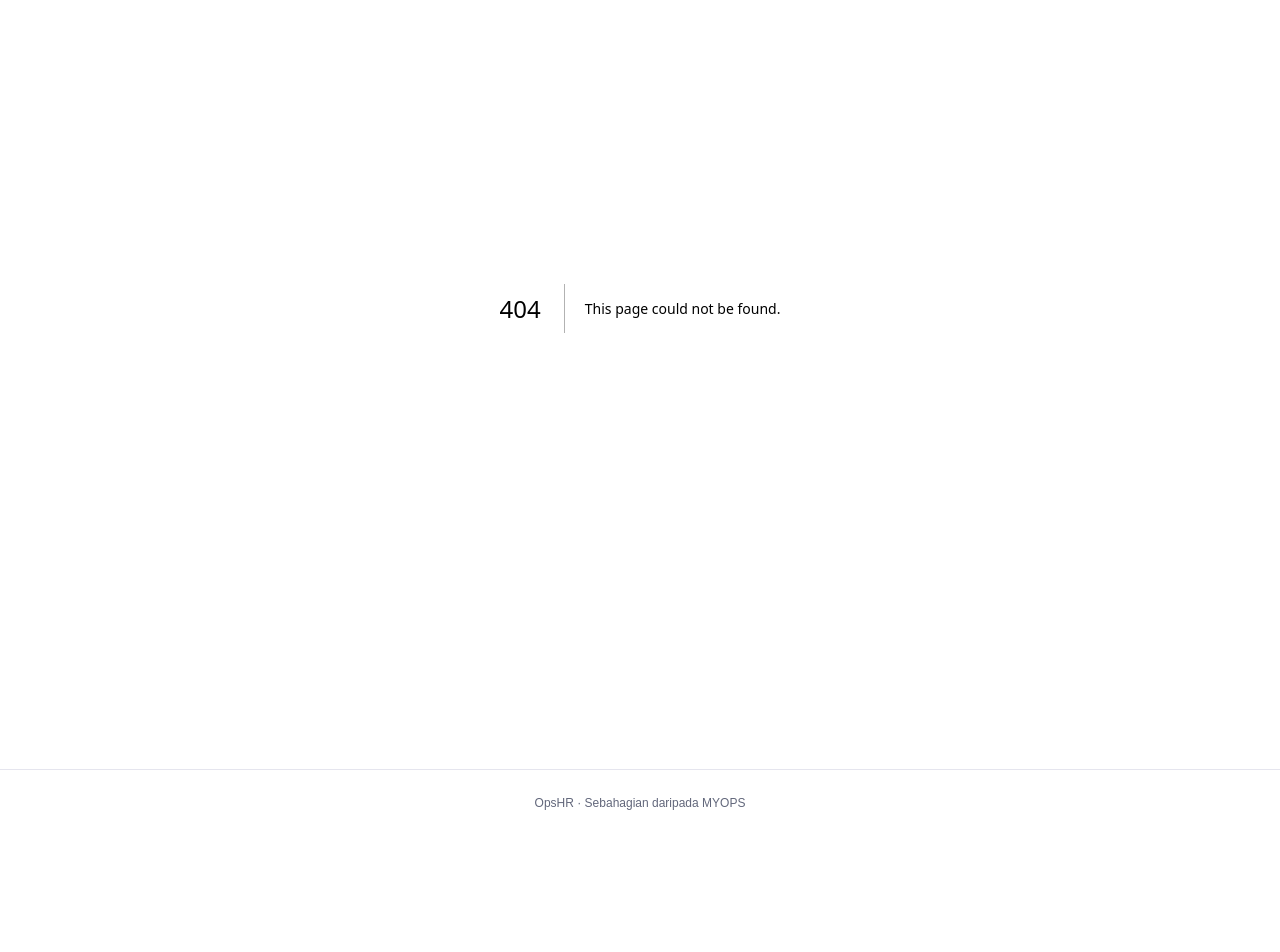
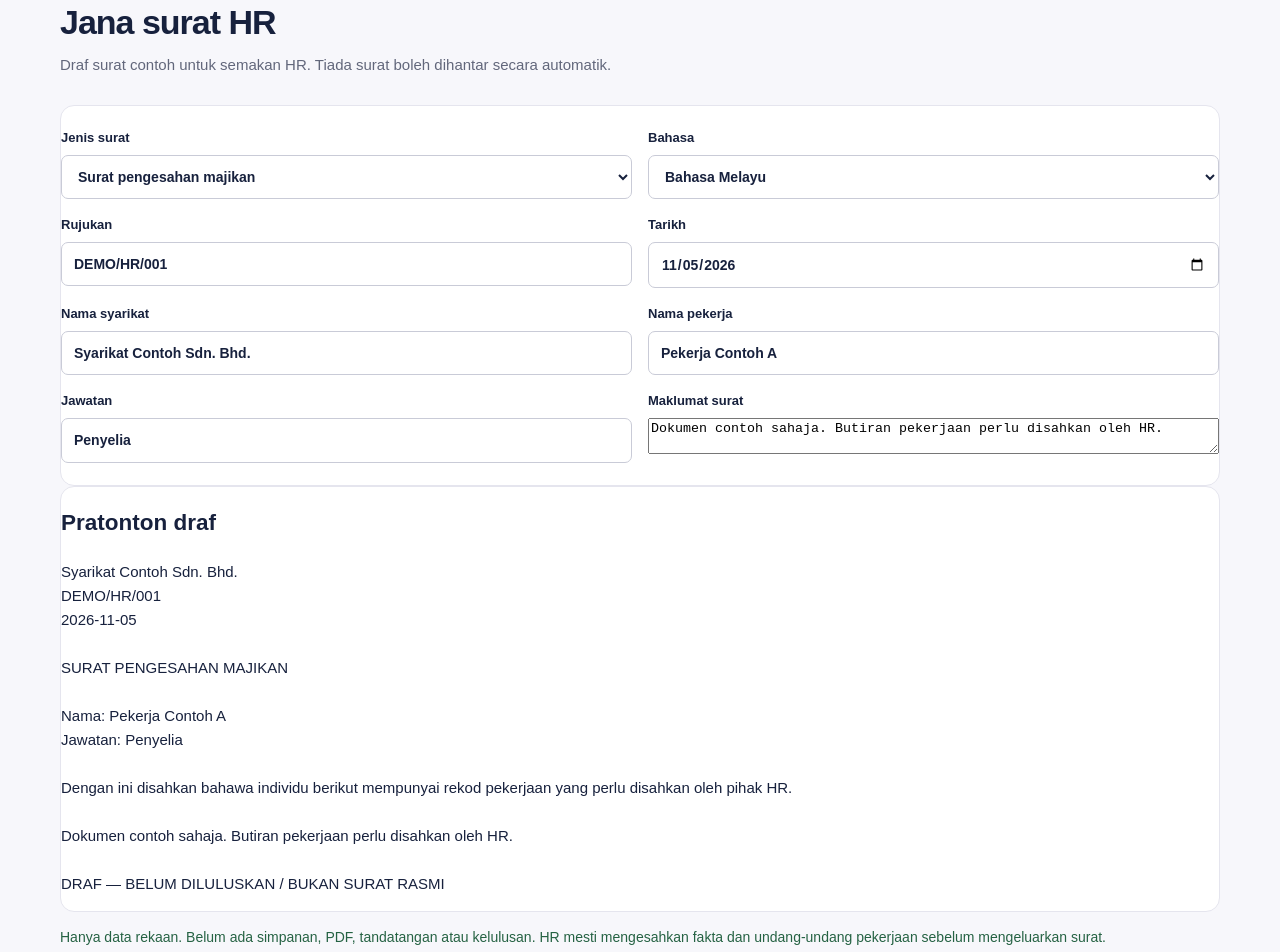
Before and after one commit to niz262025-hub/OPSHR, a Next.js app: page /letters in a window 1280 px wide. Before the commit this address had no page. Shown: the part 280-1232 px from the top of the page. Before the commit the page ends 1117 px from the top, so only its background shows below. Built offline with nearby package versions, Linux system fonts and the light colour scheme.

Commit message:
feat(opshr): add letter generator preview app/letters/page.tsx

```diff
--- /dev/null
+++ b/app/letters/page.tsx
@@ -0,0 +1,40 @@
+"use client";
+
+import Link from "next/link";
+import { useState } from "react";
+import { demoLetterDraft, letterKinds, renderLetter, validateLetterDraft, type LetterDraft } from "../../lib/letters";
+
+const labels = {
+  offer: "Surat tawaran pekerjaan",
+  disciplinary: "Surat tindakan tatatertib",
+  show_cause: "Surat tunjuk sebab",
+  employment_confirmation: "Surat pengesahan majikan",
+};
+export default function LetterPreviewPage() {
+  const [draft, setDraft] = useState<LetterDraft>(demoLetterDraft);
+  const update = <K extends keyof LetterDraft>(key: K, value: LetterDraft[K]) => setDraft((prev) => ({ ...prev, [key]: value }));
+  const error = validateLetterDraft(draft);
+  return (
+    <>
+      <Link href="/">← Modul OpsHR</Link>
+      <div className="page-heading"><div><div className="eyebrow">HR LETTER GENERATOR · DEMO</div><h1>Jana surat HR</h1><p>Draf surat contoh untuk semakan HR. Tiada surat boleh dihantar secara automatik.</p></div></div>
+      <section className="directory">
+        <div className="form-grid">
+          <label>Jenis surat<select value={draft.kind} onChange={(e) => update("kind", e.target.value as LetterDraft["kind"])}>{letterKinds.map((kind) => <option key={kind} value={kind}>{labels[kind]}</option>)}</select></label>
+          <label>Bahasa<select value={draft.language} onChange={(e) => update("language", e.target.value as LetterDraft["language"])}><option value="ms">Bahasa Melayu</option><option value="en">English</option></select></label>
+          <label>Rujukan<input value={draft.reference} onChange={(e) => update("reference", e.target.value)} /></label>
+          <label>Tarikh<input type="date" value={draft.date} onChange={(e) => update("date", e.target.value)} /></label>
+          <label>Nama syarikat<input value={draft.companyName} onChange={(e) => update("companyName", e.target.value)} /></label>
+          <label>Nama pekerja<input value={draft.employeeName} onChange={(e) => update("employeeName", e.target.value)} /></label>
+          <label>Jawatan<input value={draft.position} onChange={(e) => update("position", e.target.value)} /></label>
+          <label>Maklumat surat<textarea value={draft.details} onChange={(e) => update("details", e.target.value)} /></label>
+        </div>
+      </section>
+      <section className="directory" aria-label="Pratonton surat">
+        <h2>Pratonton draf</h2>
+        {error ? <p role="alert">{error}</p> : <pre style={{ whiteSpace: "pre-wrap", overflowWrap: "anywhere", fontFamily: "inherit" }}>{renderLetter(draft)}</pre>}
+      </section>
+      <p className="message">Hanya data rekaan. Belum ada simpanan, PDF, tandatangan atau kelulusan. HR mesti mengesahkan fakta dan undang-undang pekerjaan sebelum mengeluarkan surat.</p>
+    </>
+  );
+}
```
